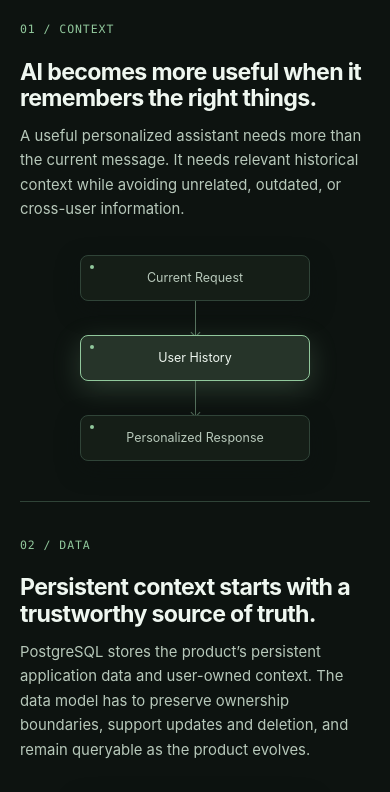
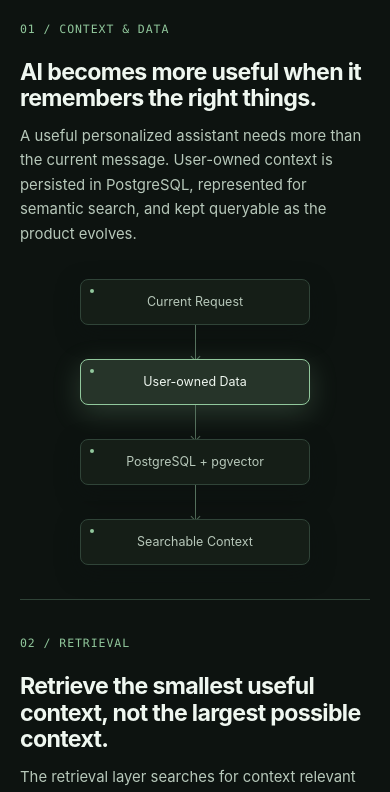
Before and after one commit to Naveedahmedtech/portfolio, a Next.js app: page / in a window 390 px wide. Shown: the part 8220-9012 px from the top of the page. Built offline with nearby package versions, Linux system fonts and the light colour scheme.

Commit message:
google verification

```diff
--- a/src/app/globals.css
+++ b/src/app/globals.css
@@ -1216,7 +1216,7 @@ h3 {
   margin: 0;
 }
 .playlight-stage {
-  height: calc(10 * (100svh - 76px));
+  height: calc(5 * (100svh - 76px));
   position: relative;
 }
 .playlight-scene {
@@ -1396,6 +1396,21 @@ h3 {
 }
 .playlight-mobile-stages {
   display: none;
+}
+.playlight-evaluation {
+  border-top: 1px solid var(--border);
+  display: grid;
+  gap: 24px;
+  grid-template-columns: minmax(150px, 0.35fr) minmax(0, 1fr);
+  margin-top: 12px;
+  max-width: 820px;
+  padding-top: 24px;
+}
+.playlight-evaluation p:last-child {
+  color: var(--muted);
+  line-height: 1.7;
+  margin: 0;
+  max-width: 62ch;
 }
 
 /* Experience: the previous system path resolves into a concise career timeline. */
@@ -2520,6 +2535,15 @@ h3 {
   .playlight-mobile-stages {
     border-top: 1px solid var(--border);
     display: block;
+  }
+  .playlight-evaluation {
+    display: block;
+    margin-top: 34px;
+    padding-top: 24px;
+  }
+  .playlight-evaluation p:last-child {
+    font-size: 0.93rem;
+    margin-top: 12px;
   }
   .playlight-mobile-stage {
     border-bottom: 1px solid var(--border);
--- a/src/features/playlight/PlayLightSection.tsx
+++ b/src/features/playlight/PlayLightSection.tsx
@@ -4,22 +4,10 @@ import { useEffect, useRef, useState } from "react";
 
 const stages = [
   {
-    label: "Context",
+    label: "Context & Data",
     title: "AI becomes more useful when it remembers the right things.",
-    copy: "A useful personalized assistant needs more than the current message. It needs relevant historical context while avoiding unrelated, outdated, or cross-user information.",
-    nodes: ["Current Request", "User History", "Personalized Response"],
-  },
-  {
-    label: "Data",
-    title: "Persistent context starts with a trustworthy source of truth.",
-    copy: "PostgreSQL stores the product’s persistent application data and user-owned context. The data model has to preserve ownership boundaries, support updates and deletion, and remain queryable as the product evolves.",
-    nodes: ["User", "NestJS API", "PostgreSQL"],
-  },
-  {
-    label: "Embeddings",
-    title: "Not every piece of history belongs in every prompt.",
-    copy: "Relevant context can be represented with embeddings so the backend can search past information semantically rather than sending the entire user history to the model.",
-    nodes: ["User Context", "Embedding", "Vector"],
+    copy: "A useful personalized assistant needs more than the current message. User-owned context is persisted in PostgreSQL, represented for semantic search, and kept queryable as the product evolves.",
+    nodes: ["Current Request", "User-owned Data", "PostgreSQL + pgvector", "Searchable Context"],
   },
   {
     label: "Retrieval",
@@ -28,40 +16,22 @@ const stages = [
     nodes: ["Incoming Request", "User-scoped Search", "Relevant Context"],
   },
   {
-    label: "Context Construction",
+    label: "Context Assembly",
     title: "Retrieval is only useful if the model receives the right context.",
     copy: "Retrieved information still has to be filtered, ordered, shaped, and fitted into a context budget before it becomes part of the model request.",
     nodes: ["Instructions + Request", "Retrieved Context", "Context Assembly", "Model Request"],
   },
   {
-    label: "LLM Integration",
+    label: "Model Boundary",
     title: "The model is a dependency, not the architecture.",
     copy: "The LLM sits behind an application boundary. The backend owns what data is sent, how responses are handled, what happens on timeout or malformed output, and how the result is persisted.",
     nodes: ["Application", "Model Boundary", "LLM Provider", "Validated Response"],
   },
   {
-    label: "Reliability",
-    title: "AI dependencies fail like every other external system.",
-    copy: "The architecture has to account for provider latency, timeouts, retries, duplicate work, partial failures, expensive requests, and graceful recovery.",
-    nodes: ["API", "Retrieval", "LLM Provider", "Recovery"],
-  },
-  {
-    label: "Security",
-    title: "Personalization makes isolation a core architectural requirement.",
-    copy: "User context must remain scoped to the correct user throughout persistence, retrieval, context construction, and model requests.",
-    nodes: ["User A Request", "User A Data", "User A Context"],
-  },
-  {
-    label: "Cost",
-    title: "More context is not automatically better.",
-    copy: "Personalized AI systems have a direct relationship between retrieved context, token usage, latency, and cost. The backend needs to control how much information reaches the model instead of continuously growing prompts.",
-    nodes: ["100 Memories", "6 Relevant Items", "Context Budget", "LLM"],
-  },
-  {
-    label: "Evaluation",
-    title: "A response sounding good is not enough evidence that the system works.",
-    copy: "Retrieval and personalization need repeatable evaluation: whether the right context was retrieved, whether unrelated context leaked in, how much the request cost, and whether changes improved or regressed the user experience.",
-    nodes: ["Input", "Retrieved Context", "Response", "Evaluate"],
+    label: "Reliability / Security / Cost",
+    title: "A useful AI system has to stay safe, reliable, and bounded.",
+    copy: "User isolation, provider failure handling, and context budgets are part of the product architecture. They protect data, control latency and token cost, and keep the system recoverable as it evolves.",
+    nodes: ["User Isolation", "Failure Controls", "Context Budget", "Sustainable AI"],
   },
 ] as const;
 
@@ -169,6 +139,11 @@ export function PlayLightSection() {
         ))}
       </div>
 
+      <aside className="playlight-evaluation" data-reveal aria-label="PlayLight evaluation note">
+        <p className="eyebrow">Evaluation / Closing note</p>
+        <p>A response sounding good is not enough evidence that the system works. Retrieval and personalization need repeatable checks for relevance, isolation, cost, and regressions as the product changes.</p>
+      </aside>
+
     </section>
   );
 }
```
